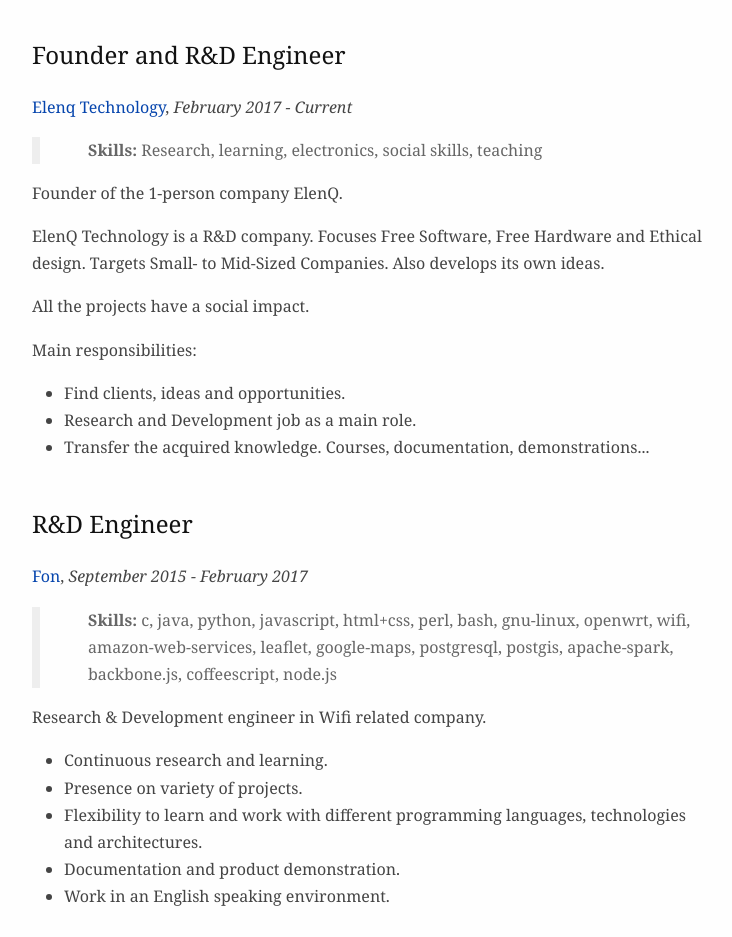
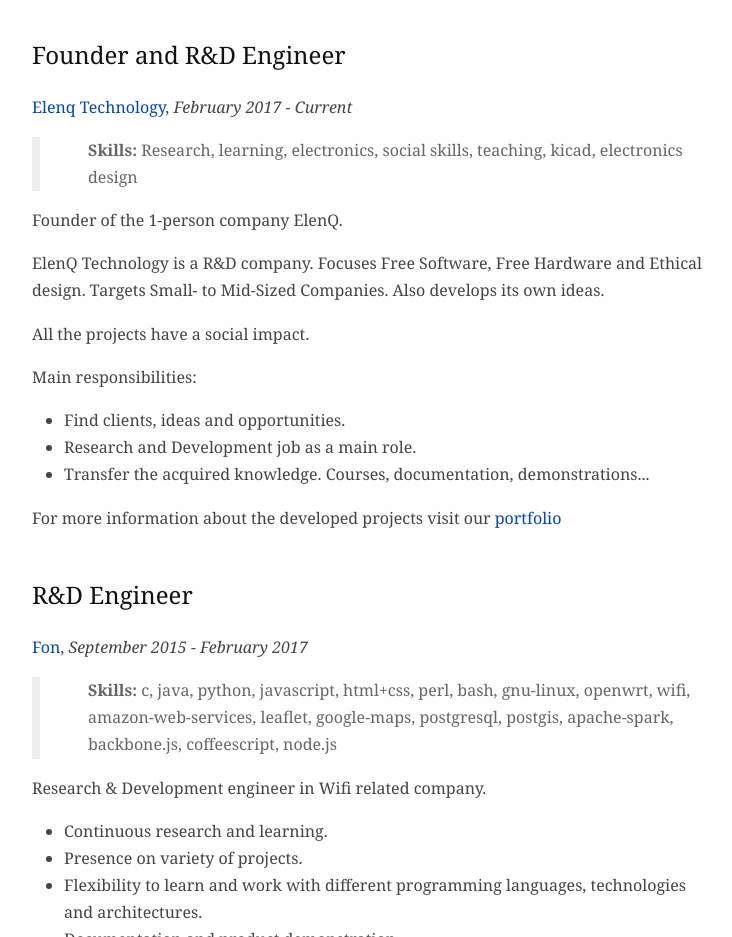
Before and after one commit to gorrotxategi/cv, a plain HTML site: page formats/Curriculum.html in a window 1280 px wide. Shown: the part 1380-2317 px from the top of the page, without its empty margins (272-1004 px from the left). Drawn offline with Linux system fonts and the light colour scheme.

Commit message:
Add info about ElenQ

```diff
--- a/formats/Curriculum.html
+++ b/formats/Curriculum.html
@@ -46,7 +46,7 @@ document.write('<a h'+'ref'+'="ma'+'ilto'+':'+e+'" clas'+'s="em' + 'ail">'+'&#x6
 <h3 id="founder-and-rd-engineer">Founder and R&amp;D Engineer</h3>
 <p><a href="https://elenq.tech">Elenq Technology</a>, <em>February 2017 - Current</em></p>
 <blockquote>
-<p><strong>Skills:</strong> Research, learning, electronics, social skills, teaching</p>
+<p><strong>Skills:</strong> Research, learning, electronics, social skills, teaching, kicad, electronics design</p>
 </blockquote>
 <p>Founder of the 1-person company ElenQ.</p>
 <p>ElenQ Technology is a R&amp;D company. Focuses Free Software, Free Hardware and Ethical design. Targets Small- to Mid-Sized Companies. Also develops its own ideas.</p>
@@ -57,6 +57,7 @@ document.write('<a h'+'ref'+'="ma'+'ilto'+':'+e+'" clas'+'s="em' + 'ail">'+'&#x6
 <li>Research and Development job as a main role.</li>
 <li>Transfer the acquired knowledge. Courses, documentation, demonstrations...</li>
 </ul>
+<p>For more information about the developed projects visit our <a href="https://elenq.tech/en/services#portfolio">portfolio</a></p>
 <h3 id="rd-engineer">R&amp;D Engineer</h3>
 <p><a href="https://fon.com/">Fon</a>, <em>September 2015 - February 2017</em></p>
 <blockquote>
```
Also changed, not shown: 2 other files.
